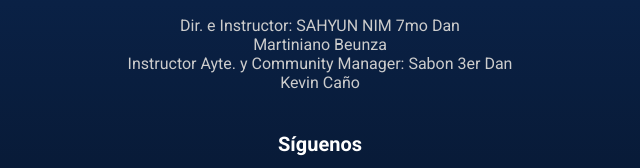
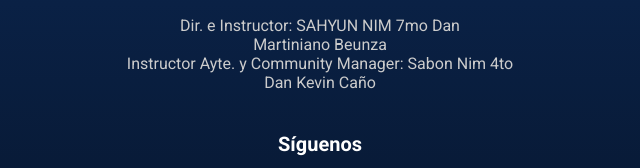
Before and after one commit to OpieSoA/Taekwondo-GEBA-Linktree, a plain HTML site: page index.html in a window 1280 px wide. Shown: the part 256-424 px from the top of the page, 320-960 px from the left. Drawn offline with Linux system fonts and the light colour scheme.

Commit message:
assistant instructor data update

```diff
--- a/index.html
+++ b/index.html
@@ -26,7 +26,7 @@
             <h1>Taekwondo GEBA</h1>
             <p class="description">Escuela donde sus clases se dictan en GEBA, un espacio que nos permite desarrollar el Taekwondo en su aspecto marcial. Desde 1975 </p>
             <br>
-            <p class="description">Dir. e Instructor: SAHYUN NIM 7mo Dan <br> Martiniano Beunza <br> Instructor Ayte. y Community Manager: Sabon 3er Dan Kevin Caño</p>
+            <p class="description">Dir. e Instructor: SAHYUN NIM 7mo Dan <br> Martiniano Beunza <br> Instructor Ayte. y Community Manager: Sabon Nim 4to Dan Kevin Caño</p>
         </header>
 
         <!-- Sección de redes sociales -->
```
